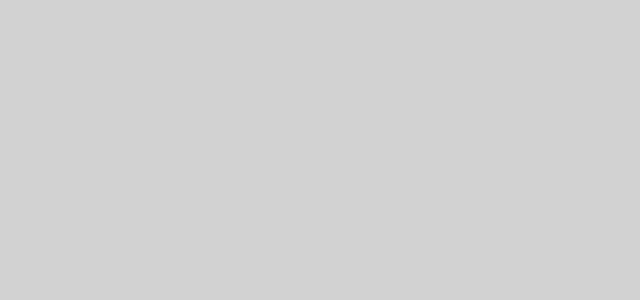
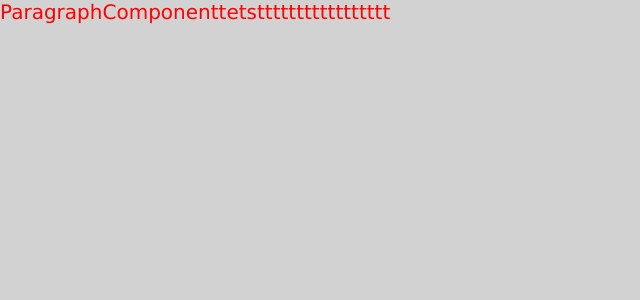
Before and after one commit to Chawki-Mbarki/Challenger-s-League, a React (Create React App) app in the folder client/: page / in a window 1280 px wide. Before the commit this address had no page. Shown: the top 300 px of the page, without its empty margins (0-640 px from the left). Built offline with nearby package versions, Linux system fonts and the light colour scheme.

Commit message:
client : added route to paragraph component

```diff
--- a/client/src/App.js
+++ b/client/src/App.js
@@ -1,6 +1,6 @@
 import React from 'react'
 import { Routes, Route } from 'react-router-dom'
-import { ProtectedRoute } from './components'
+import { ProtectedRoute, ParagraphComponent } from './components'
 
 import './app.css'
 
@@ -8,6 +8,7 @@ import './app.css'
 function App() {
   return (
     <Routes>
+      <Route path="/" element={<ParagraphComponent />} />
       {/*
         //! put routes here
         //? , Normal Route example: <Route path="/login" component={Login} />
```
